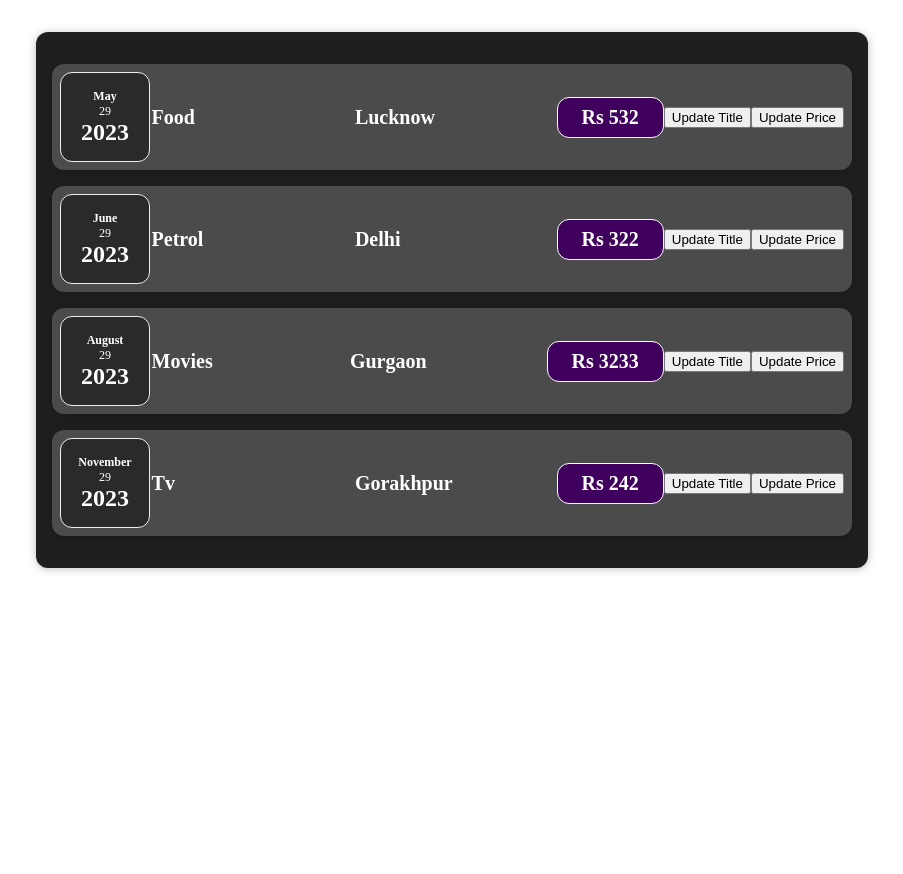
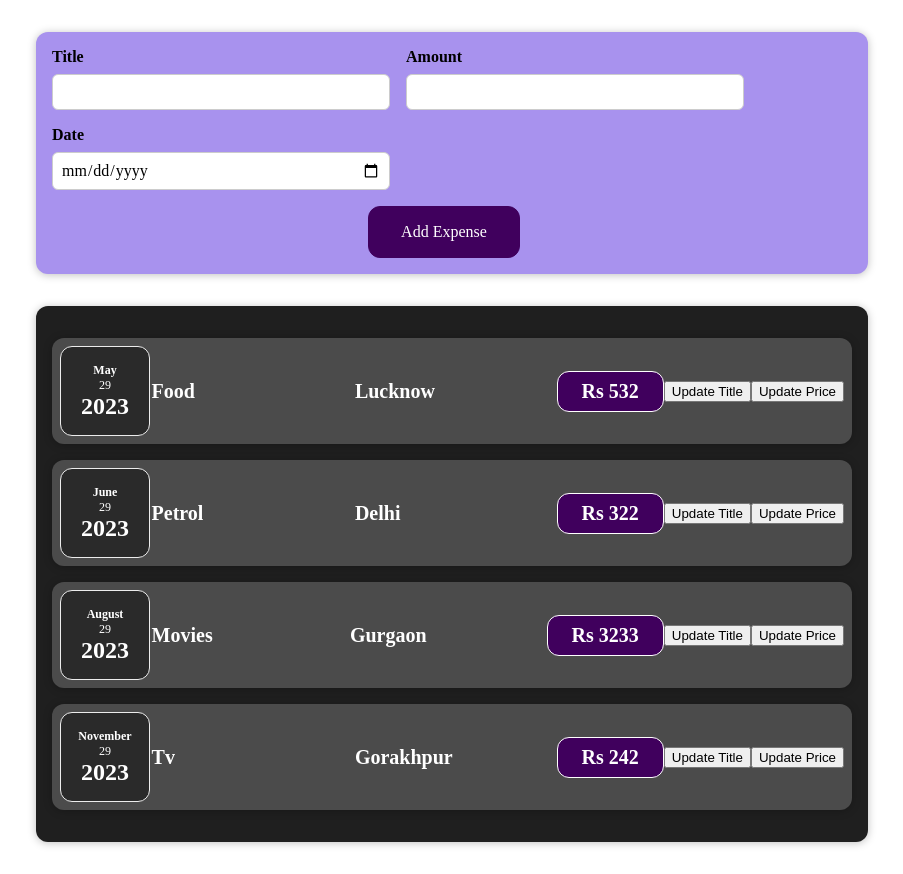
Before and after one commit to DevbratRai/sharpner_task, a React (Vite) app in the folder Expenses/: page / in a window 1280 px wide. Shown: the whole page, without its empty margins (188-1091 px from the left). Before the commit the page ends 800 px from the top, so only its background shows below. Built offline with nearby package versions, Linux system fonts and the light colour scheme.

Commit message:
adding New Expenses

```diff
--- a/Expenses/src/App.jsx
+++ b/Expenses/src/App.jsx
@@ -3,6 +3,7 @@
 import viteLogo from "/vite.svg";
 import "./App.css";
 import Expenses from "./components/Expenses/Expenses";
+import NewExpense from "./components/NewExpenses/NewExpense";
 // import ExpenseItems from "./ExpenseItems";
 
 const App = () => {
@@ -39,6 +40,7 @@
 
   return (
     <>
+      <NewExpense />
       <Expenses arrItem={items} />
     </>
   );
--- /dev/null
+++ b/Expenses/src/components/NewExpenses/ExpenseForm.css
@@ -0,0 +1,24 @@
+.new-expense_controls {
+  display: flex;
+  flex-wrap: wrap;
+  gap: 1rem;
+  margin-bottom: 1rem;
+  text-align: left;
+}
+
+.new-expense_control label {
+  font-weight: bold;
+  margin-bottom: 0.5rem;
+  display: block;
+}
+.new-expense_control input {
+  font: inherit;
+  padding: 0.5rem;
+  border-radius: 6px;
+  border: 1px solid #ccc;
+  width: 20rem;
+  max-width: 100%;
+}
+.new-expense_actions {
+  text-align: right;
+}
--- /dev/null
+++ b/Expenses/src/components/NewExpenses/ExpenseForm.jsx
@@ -0,0 +1,28 @@
+import React from "react";
+import "./ExpenseForm.css";
+
+function ExpenseForm() {
+  return (
+    <form>
+      <div className="new-expense_controls">
+        <div className="new-expense_control">
+          <label htmlFor="">Title</label>
+          <input type="text" />
+        </div>
+        <div className="new-expense_control">
+          <label htmlFor="">Amount</label>
+          <input type="number" min="0.01" step="0.01" />
+        </div>{" "}
+        <div className="new-expense_control">
+          <label htmlFor="">Date</label>
+          <input type="date" min="2019-01-01" max="2023-12-31" />
+        </div>
+      </div>
+      <div className=".new-expense_actions">
+        <button type="submit">Add Expense</button>
+      </div>
+    </form>
+  );
+}
+
+export default ExpenseForm;
--- /dev/null
+++ b/Expenses/src/components/NewExpenses/NewExpense.css
@@ -0,0 +1,38 @@
+.new-expense {
+  background-color: #a892ee;
+  padding: 1rem;
+  margin: 2rem auto;
+  width: 50rem;
+  max-width: 95%;
+  border-radius: 12px;
+  text-align: center;
+  box-shadow: 0 1px 8px rgba(0, 0, 0, 0.25);
+}
+
+.new-expense button {
+  font: inherit;
+  cursor: pointer;
+  padding: 1rem 2rem;
+  border: 1px solid #40005d;
+  background-color: #40005d;
+  color: white;
+  border-radius: 12px;
+  margin-right: 1rem;
+}
+
+.new-expense button:hover,
+.new-expense button:active {
+  background-color: #510674;
+  border-color: #510674;
+}
+
+.new-expense button.alternative {
+  color: #220131;
+  border-color: transparent;
+  background-color: transparent;
+}
+
+.new-expense button.alternative:hover,
+.new-expense button.alternative:active {
+  background-color: #ddb3f8;
+}
--- /dev/null
+++ b/Expenses/src/components/NewExpenses/NewExpense.jsx
@@ -0,0 +1,13 @@
+import React from "react";
+import "./NewExpense.css";
+import ExpenseForm from "./ExpenseForm";
+
+function NewExpense() {
+  return (
+    <div className="new-expense">
+      <ExpenseForm />
+    </div>
+  );
+}
+
+export default NewExpense;
```
